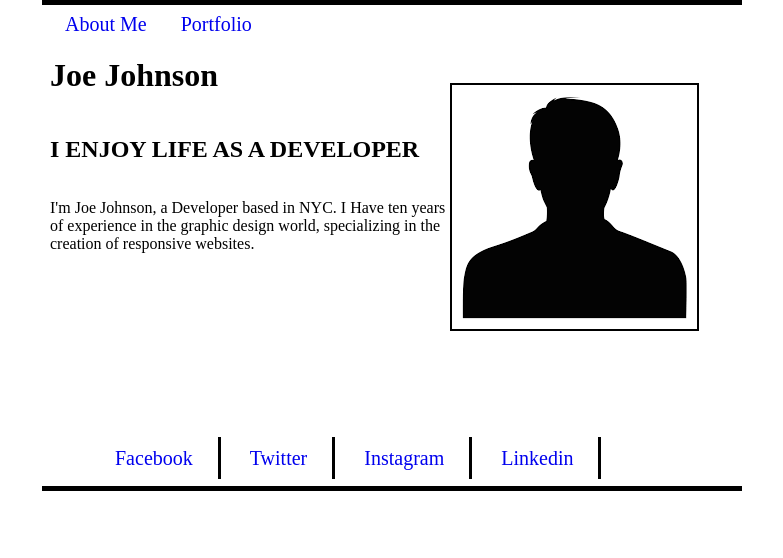
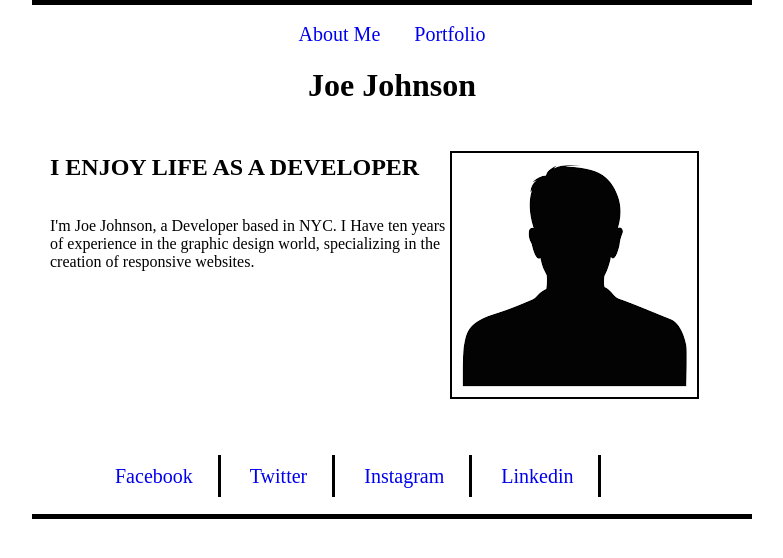
Before and after one commit to sei-relativity/hw-w02d01-website, a plain HTML site: page index.html in a window 1280 px wide. Shown: the whole page, without its empty margins (248-1031 px from the left). Drawn offline with Linux system fonts and the light colour scheme.

Commit message:
centered nav header

```diff
--- a/index.html
+++ b/index.html
@@ -9,7 +9,7 @@
 </head>
 
 <header>
-    <nav>
+    <nav id="navHead">
         <a href="index.html">About Me</a>
         <a href="portfolio.html">Portfolio</a>
     </nav>
--- a/styles/styles.css
+++ b/styles/styles.css
@@ -3,14 +3,18 @@ html {
     margin: auto;
    border-top: 5px solid black;
    border-bottom: 5px solid black;
+   padding: 10px;
 }
 
 
 #aboutMe {
     display: inline-flex;
 }
+
+
 header{
-    align-content: center;
+    text-align: center;
+    margin-bottom: 50px;
 }
 
 img {
@@ -35,7 +39,7 @@ li {
 #photoPortrait {
     float: right;
     position: relative;
-    bottom: 100px;
+    bottom: 50px;
 }
 
 a {
```
